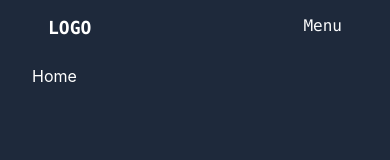
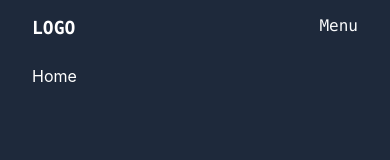
Before and after one commit to nox-cyber0/my-first-ecommerce, a React (Create React App) app: page / in a window 390 px wide. Shown: the top 160 px of the page. Built offline with nearby package versions, Linux system fonts and the light colour scheme.

Commit message:
Update Navbar.jsx

```diff
--- a/src/Components/Navbar.jsx
+++ b/src/Components/Navbar.jsx
@@ -14,7 +14,7 @@ const Navbar = () => {
 
   return (
     <header className='fixed w-full bg-gray-50 dark:bg-slate-800'>
-      <nav className="w-full md:flex md:justify-between md:items-center px-12 md:px-20 py-3.5 mx-auto">
+      <nav className="w-full md:flex md:justify-between md:items-center px-8 md:px-20 py-3.5 mx-auto">
         <Link className="text-lg font-bold font-mono text-blue-700 uppercase inline dark:text-white" to='/'>Logo</Link>
         <span
           className='md:hidden block float-right font-mono cursor-pointer text-slate-800 dark:text-gray-50'
```
